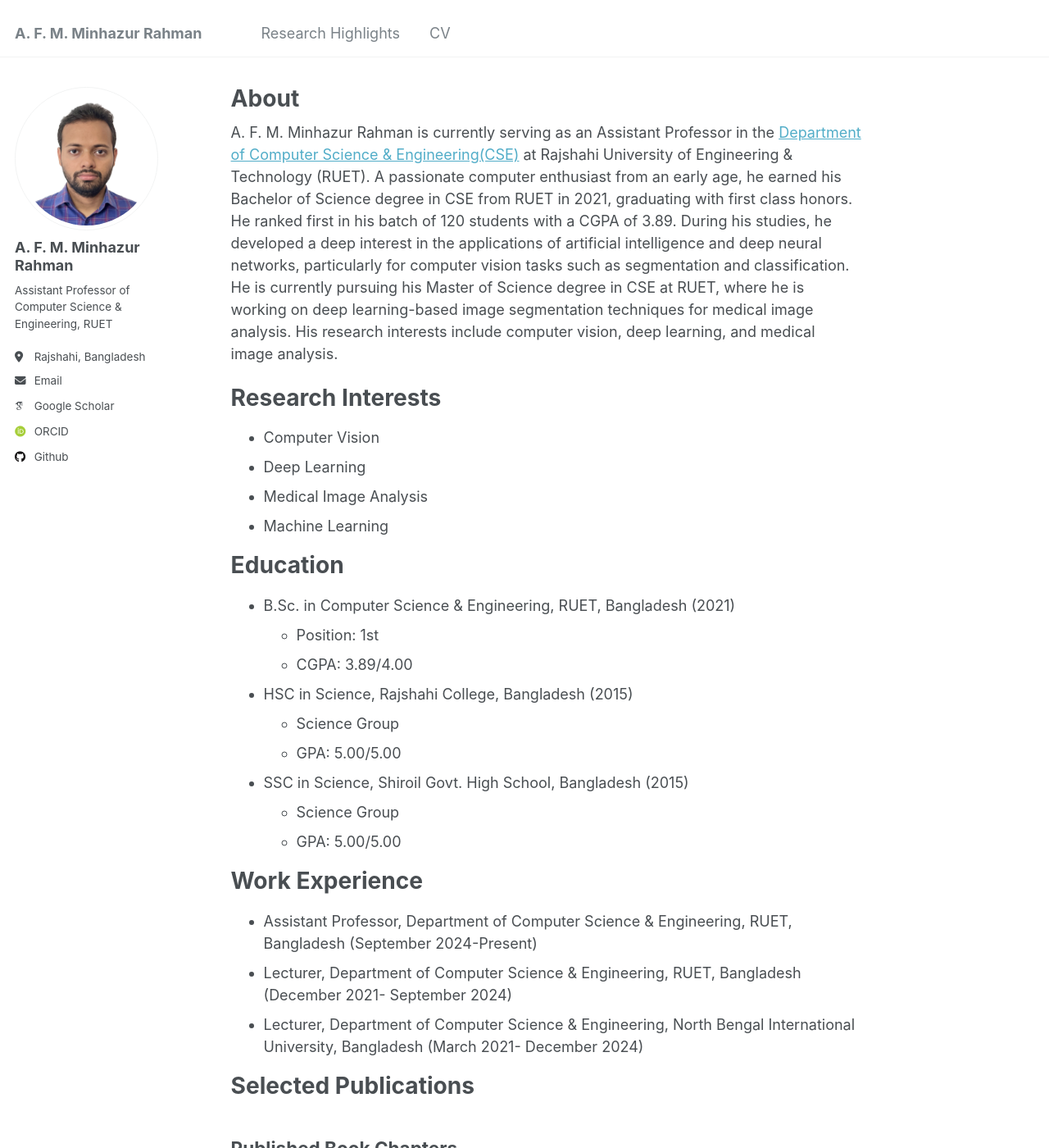
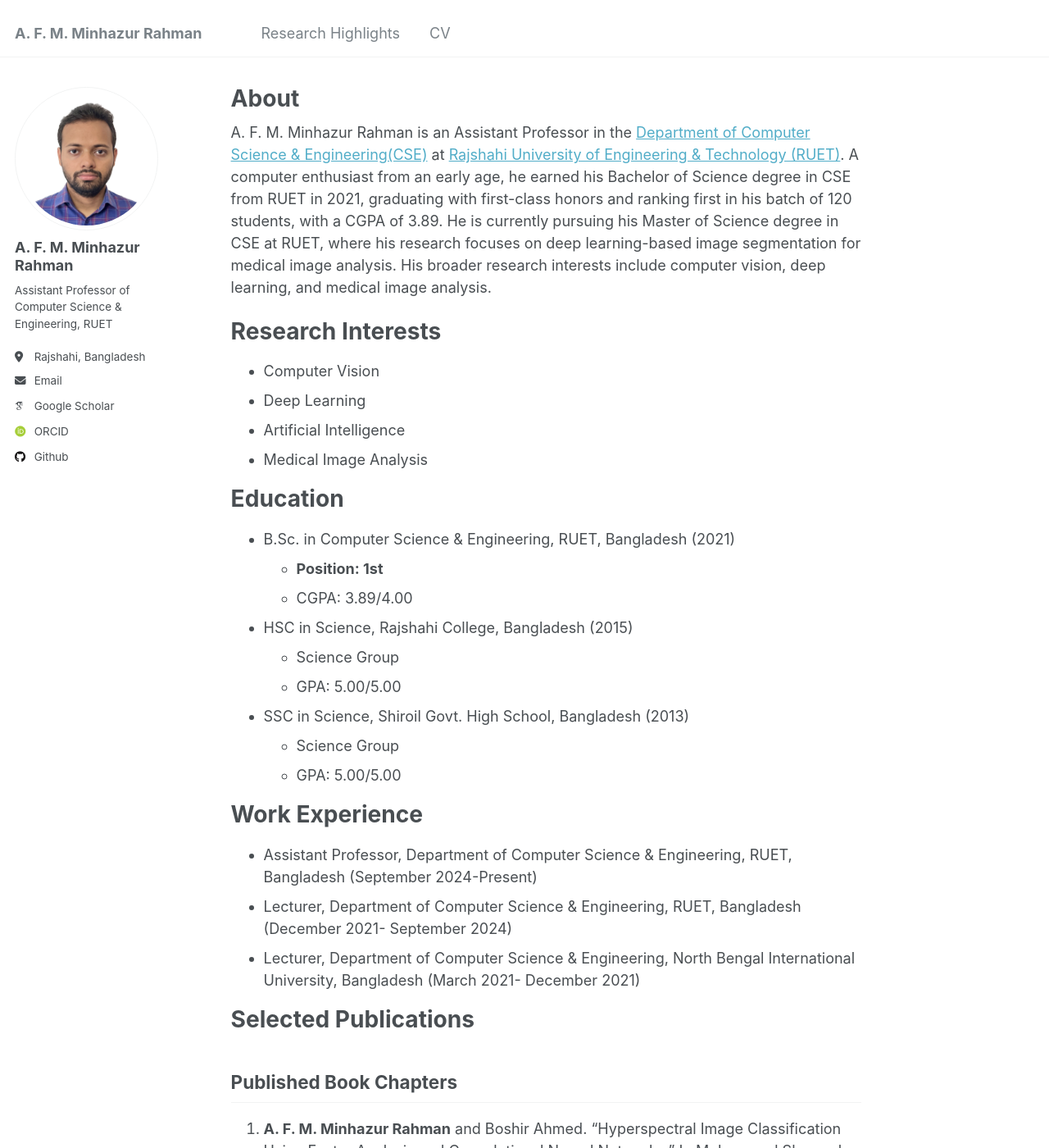
Before and after one commit to mrsaurov/mrsaurov.github.io, a Jekyll site: the page built from _pages/about.md, in a window 1280 px wide and 1400 px high. Shown: the whole window at 82% size. Built offline with Jekyll 4.4.1, drawn with Linux system fonts in a browser that asks for light colours; some web fonts are replaced; some of the changed text lies outside the part shown.

```diff
--- a/_pages/about.md
+++ b/_pages/about.md
@@ -6,25 +6,25 @@ redirect_from:
   - /about/
   - /about.html
 ---
-
-A. F. M. Minhazur Rahman is currently serving as an Assistant Professor in the [Department of Computer Science & Engineering(CSE)](https://www.cse.ruet.ac.bd/) at Rajshahi University of Engineering & Technology (RUET). A passionate computer enthusiast from an early age, he earned his Bachelor of Science degree in CSE from RUET in 2021, graduating with first class honors. He ranked first in his batch of 120 students with a CGPA of 3.89. During his studies, he developed a deep interest in the applications of artificial intelligence and deep neural networks, particularly for computer vision tasks such as segmentation and classification.  He is currently pursuing his Master of Science degree in CSE at RUET, where he is working on deep learning-based image segmentation techniques for medical image analysis. His research interests include computer vision, deep learning, and medical image analysis.
+A. F. M. Minhazur Rahman is an Assistant Professor in the [Department of Computer Science & Engineering(CSE)](https://www.cse.ruet.ac.bd/){:target="_blank"} at [Rajshahi University of Engineering & Technology (RUET)](https://www.ruet.ac.bd/){:target="_blank"}. A computer enthusiast from an early age, he earned his Bachelor of Science degree in CSE from RUET in 2021, graduating with first-class honors and ranking first in his batch of 120 students, with a CGPA of 3.89. He is currently pursuing his Master of Science degree in CSE at RUET, where his research focuses on deep learning-based image segmentation for medical image analysis. His broader research interests include computer vision, deep learning, and medical image analysis.
+<!-- A. F. M. Minhazur Rahman is currently serving as an Assistant Professor in the [Department of Computer Science & Engineering(CSE)](https://www.cse.ruet.ac.bd/) at Rajshahi University of Engineering & Technology (RUET). A passionate computer enthusiast from an early age, he earned his Bachelor of Science degree in CSE from RUET in 2021, graduating with first class honors. He ranked first in his batch of 120 students with a CGPA of 3.89. During his studies, he developed a deep interest in the applications of artificial intelligence and deep neural networks, particularly for computer vision tasks such as segmentation and classification.  He is currently pursuing his Master of Science degree in CSE at RUET, where he is working on deep learning-based image segmentation techniques for medical image analysis. His research interests include computer vision, deep learning, and medical image analysis. -->
 
 Research Interests
 ======
 - Computer Vision
 - Deep Learning
+- Artificial Intelligence
 - Medical Image Analysis
-- Machine Learning
 
 Education
 ======
 - B.Sc. in Computer Science & Engineering, RUET, Bangladesh (2021)
-  - Position: 1st
+  - **Position: 1st**
   - CGPA: 3.89/4.00
 - HSC in Science, Rajshahi College, Bangladesh (2015)
   - Science Group
   - GPA: 5.00/5.00
-- SSC in Science, Shiroil Govt. High School, Bangladesh (2015)
+- SSC in Science, Shiroil Govt. High School, Bangladesh (2013)
   - Science Group
   - GPA: 5.00/5.00
 
@@ -32,7 +32,7 @@ Work Experience
 ======
 - Assistant Professor, Department of Computer Science & Engineering, RUET, Bangladesh (September 2024-Present)
 - Lecturer, Department of Computer Science & Engineering, RUET, Bangladesh (December 2021- September 2024)
-- Lecturer, Department of Computer Science & Engineering, North Bengal International University, Bangladesh (March 2021- December 2024)
+- Lecturer, Department of Computer Science & Engineering, North Bengal International University, Bangladesh (March 2021- December 2021)
 
 Selected Publications
 ======
```
Also changed, not shown: other parts of _pages/about.md (+11 -8 lines), _pages/research-hightlights.md (added, +85 -0 lines), _pages/test.md (deleted, +0 -83 lines), 3 other files.
